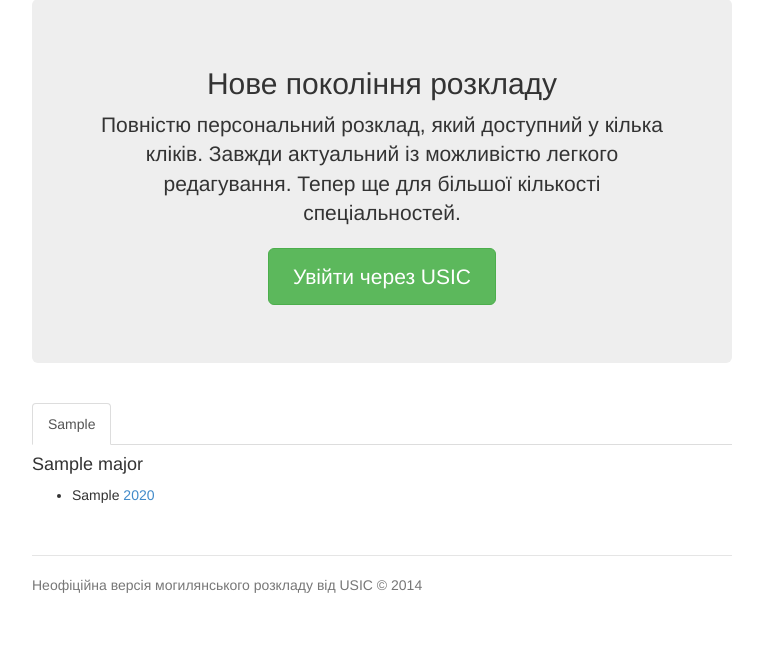
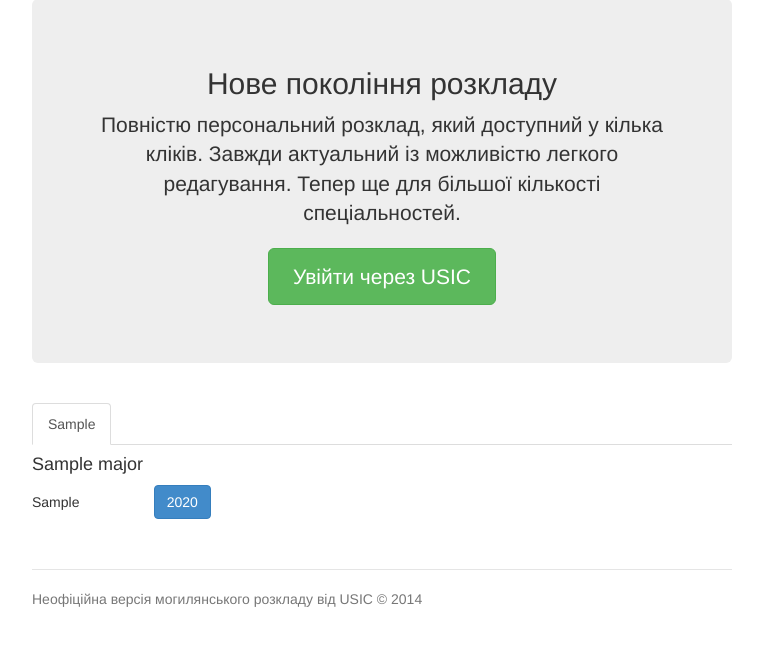
Before and after one commit to troyand/timetable_nonrel, a Django app: page / in a window 1280 px wide. Shown: the part 111-757 px from the top of the page, without its empty margins (258-1021 px from the left). Run offline with Django 3.2, Linux system fonts and the light colour scheme; tables that the repository leaves empty hold one stand-in row (values such as "Sample post"); parts of the project's set-up code (start-up, migrations or seed data) failed here and were passed over; some libraries are stand-ins or nearby versions.

Commit message:
UX feedback

```diff
--- a/timetable/static/css/jumbotron-narrow.css
+++ b/timetable/static/css/jumbotron-narrow.css
@@ -77,3 +77,8 @@ body {
     border-bottom: 0;
   }
 }
+
+.week-pagination {
+    min-width: 42px;
+    text-align: center;
+}
--- a/timetable/templates/jumbo.html
+++ b/timetable/templates/jumbo.html
@@ -51,15 +51,16 @@
     <div class="tab-pane{% if forloop.first %} active{% endif %}" id="faculty-{{ faculty.pk }}">
     {% for major, kind_list in major_list %}
     <h4>{{ major }}</h4>
-    <ul>
+    <div class="row">
         {% for kind, year_list in kind_list %}
-            <li>{{ kind }}
+            <div class="col-xs-2" style="height:34px;line-height:34px;">{{ kind }}</div>
+            <div class="col-xs-4" style="padding-bottom:10px">
             {% for year, tt in year_list %}
-                <a href="/tt/{{ tt.pk }}/">{{ year }}</a>
+                <a class="btn btn-primary" href="/tt/{{ tt.pk }}/">{{ year }}</a>
             {% endfor %}
-            </li>
+            </div>
         {% endfor %}
-    </ul>
+    </div>
     {% endfor %}
     </div>
 {% endfor %}
--- a/timetable/templates/my.html
+++ b/timetable/templates/my.html
@@ -3,9 +3,9 @@
 <ul class="pagination">
     {% for week in weeks %}
     {% if week == active_week %}
-    <li class="active"><a>{{ week }}</a></li>
+    <li class="active"><a class="week-pagination">{{ week }}</a></li>
     {% else %}
-    <li><a href="/my/{{ week }}/">{{ week }}</a></li>
+    <li><a class="week-pagination" href="/my/{{ week }}/">{{ week }}</a></li>
     {% endif %}
     {% endfor %}
 </ul>
--- a/timetable/templates/starter_template.html
+++ b/timetable/templates/starter_template.html
@@ -11,7 +11,7 @@
         <input class="form-control group" style="width:80px" placeholder="Група" type="text">
         <input class="form-control lecturer" style="width:200px" placeholder="Викладач">
         <input class="form-control weeks" style="width:160px" placeholder="Тижні" onkeypress="return validateWeeksInputKey(event);">
-        <button type="button" class="btn btn-danger" onclick="deleteLesson(this);" tabindex="-1">Видалити</button>
+        <button type="button" class="btn btn-danger" onclick="deleteLesson(this);" tabindex="-1">–</button>
     </form>
     <table class="table table-bordered">
         {% for day_number, day_name in day_names %}
@@ -26,14 +26,14 @@
                     <td>
                         <div class="items" id="items-{{ day_number }}-{{ lesson_number }}">
                         </div>
-                        <div><button type="button" class="add-lesson btn btn-success" onclick="addLesson(this);">Додати пару</button></div>
+                        <div><button type="button" class="add-lesson btn btn-success" onclick="addLesson(this);">+</button></div>
                     </td>
                 </tr>
             {% endfor %}
         {% endfor %}
     </table>
     <div style="padding-bottom:8px;">
-        <textarea class="form-control" rows="3" id="remark" placeholder="Ремарка"></textarea>
+        <textarea class="form-control" rows="3" id="remark" placeholder="Ремарка щодо редагування"></textarea>
     </div>
     <div id="check-timetable-container">
         <button type="button" class="btn btn-primary" onclick="submitTimetable(this)" id="check-timetable" data-loading-text="Обробка...">Зберегти версію розкладу</button>
--- a/timetable/templates/upload.html
+++ b/timetable/templates/upload.html
@@ -1,6 +1,6 @@
 {% extends "jumbo.html" %}
 {% block body %}
-    <h2>{{ timetable }}</h2>
+    <h2>{{ timetable }} – {{ timetable.academic_term.season }} {{ timetable.academic_term.kind }} {{ timetable.academic_term.year }}-{{ timetable.academic_term.year|add:"1" }}</h2>
     {% if error_message %}
     <div class="alert alert-danger">{{ error_message }}</div>
     {% endif %}
--- a/timetable/templates/version.html
+++ b/timetable/templates/version.html
@@ -1,6 +1,6 @@
 {% extends "jumbo.html" %}
 {% block body %}
-<h2>{{ timetable }} - {{ timetable.academic_term.season }} {{ timetable.academic_term.kind }}</h2>
+<h2>{{ timetable }} – {{ timetable.academic_term.season }} {{ timetable.academic_term.kind }} {{ timetable.academic_term.year }}-{{ timetable.academic_term.year|add:"1" }}</h2>
 {% if version == active_version %}
 <p>Поточна версія є наразі активною.</p>
 {% endif %}
@@ -10,6 +10,10 @@
 {% else %}
 <p>До розгляду</p>
 {% endif %}
+{% if version.remark %}
+<blockquote><p>{{ version.remark }}</p></blockquote>
+{% endif %}
+</p>
 <a href="/edit/{{ version.pk }}/" class="btn btn-default">Редагувати</a>
 <h4>Порівняти із іншими версіями</h4>
 <ul>
--- a/timetable/templates/view.html
+++ b/timetable/templates/view.html
@@ -1,12 +1,12 @@
 {% extends "jumbo.html" %}
 {% block body %}
-    <h2>{{ timetable }} - {{ timetable.academic_term.season }} {{ timetable.academic_term.kind }}</h2>
+<h2>{{ timetable }} – {{ timetable.academic_term.season }} {{ timetable.academic_term.kind }} {{ timetable.academic_term.year }}-{{ timetable.academic_term.year|add:"1" }}</h2>
     {% for discipline, groups in discipline_group_list %}
         <div class="row" style="padding-bottom:8px">
-            <div class="col-md-6">
+            <div class="col-xs-6">
                 {{ discipline }}
             </div>
-            <div class="btn-group col-md-6" data-toggle="buttons">
+            <div class="btn-group col-xs-6" data-toggle="buttons">
                 {% for group, enrolled in groups %}
                 <label class="btn btn-default{% if enrolled %} active{% endif %}" data-timetable-id="{{ timetable.pk }}" data-discipline="{{ discipline }}" data-group="{{ group }}" onclick="enrollment(this);">
                         <input type="checkbox" class="group-input" data-toggle="button">{{ group }}
--- a/timetable/university/models.py
+++ b/timetable/university/models.py
@@ -189,7 +189,7 @@ class Timetable(models.Model):
         return self.active_version().timetableitem_set.all()
 
     def __unicode__(self):
-        return u'%s %s %d р.н.' % (
+        return u'%s %s-%d' % (
             self.major.name,
             self.major.kind,
             self.year,
--- a/timetable/university/views.py
+++ b/timetable/university/views.py
@@ -64,6 +64,7 @@ def my(request, week=1):
             {
                 'table': result_table,
                 'active_week': week,
+                'academic_term': academic_term,
                 'weeks': range(1, academic_term.number_of_weeks + 1),
                 },
             context_instance=RequestContext(request)
```
